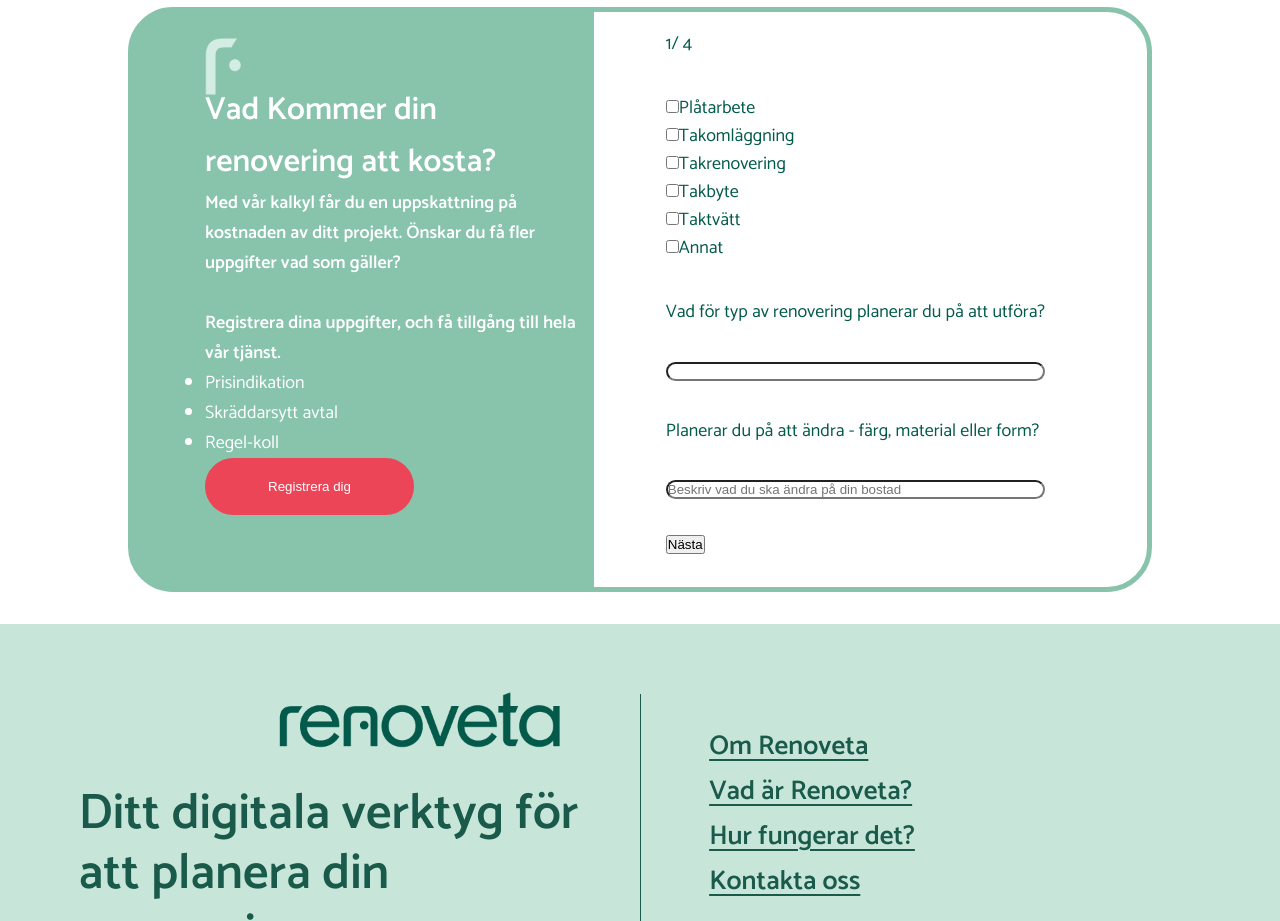
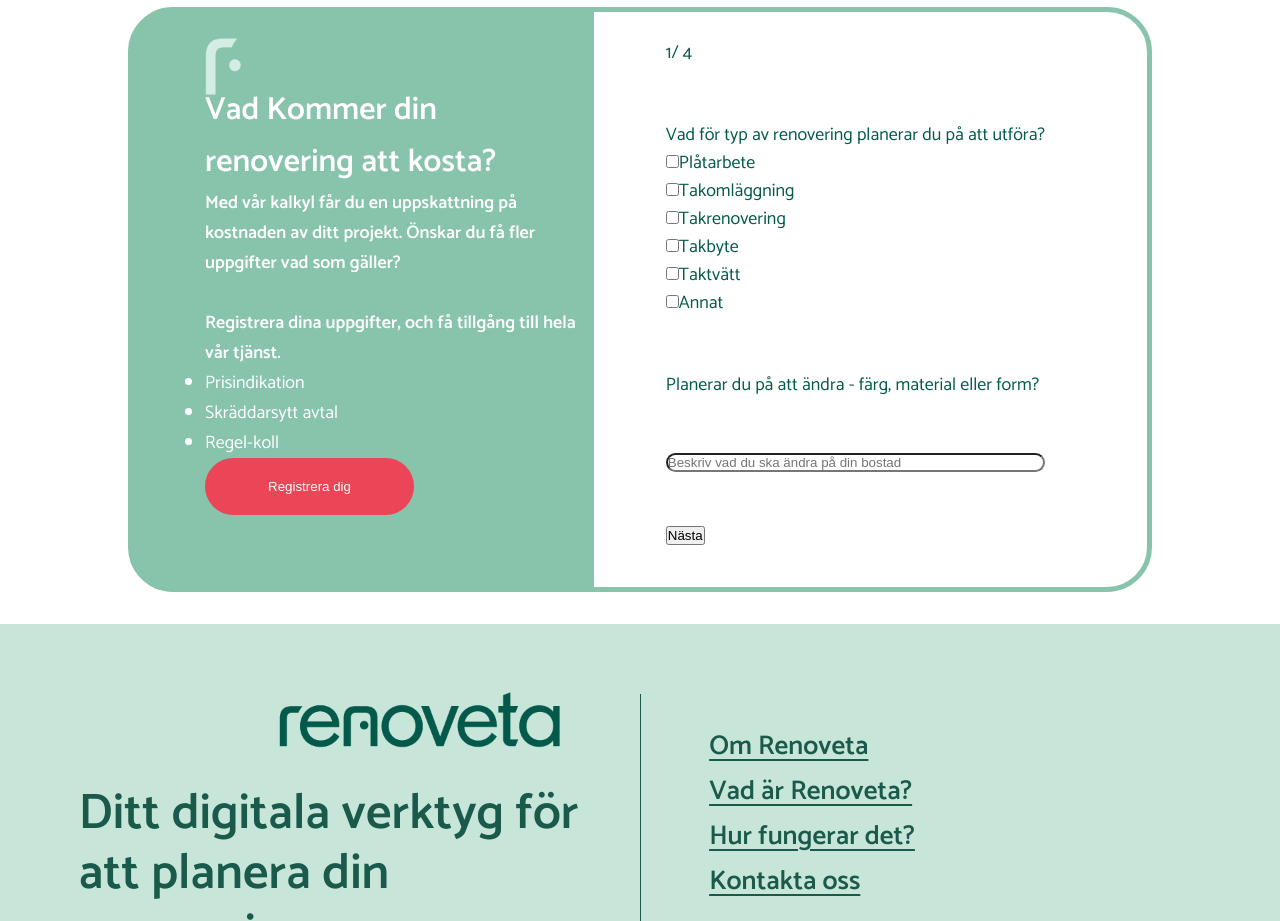
Before and after one commit to Kevin-Krantz/renoveta-frontend, a React (Create React App) app: page / in a window 1280 px wide. Shown: the part 2220-3141 px from the top of the page. Built offline with nearby package versions, Linux system fonts and the light colour scheme.

Commit message:
Update RenovationForm.tsx

```diff
--- a/src/components/renovetaForm/RenovationForm.tsx
+++ b/src/components/renovetaForm/RenovationForm.tsx
@@ -55,7 +55,9 @@ const handleCheck=(event:any) =>{
 
     return (
       <>
+
       <CheckboxContainer>
+      <label>Vad för typ av renovering planerar du på att utföra?</label>
         {type.map((type)=>{
             return (
                 <li key={type.id}>
@@ -70,15 +72,6 @@ const handleCheck=(event:any) =>{
         })}
       </CheckboxContainer>
 
-
-
-
-      <label>Vad för typ av renovering planerar du på att utföra?</label>
-        <input
-          type="text"
-          value={typeOfRenovation}
-          onChange={e => updateFields({ typeOfRenovation: e.target.value })}
-        />
         <label>Planerar du på att ändra - färg, material eller form?</label>
         <input
           placeholder="Beskriv vad du ska ändra på din bostad"
```
